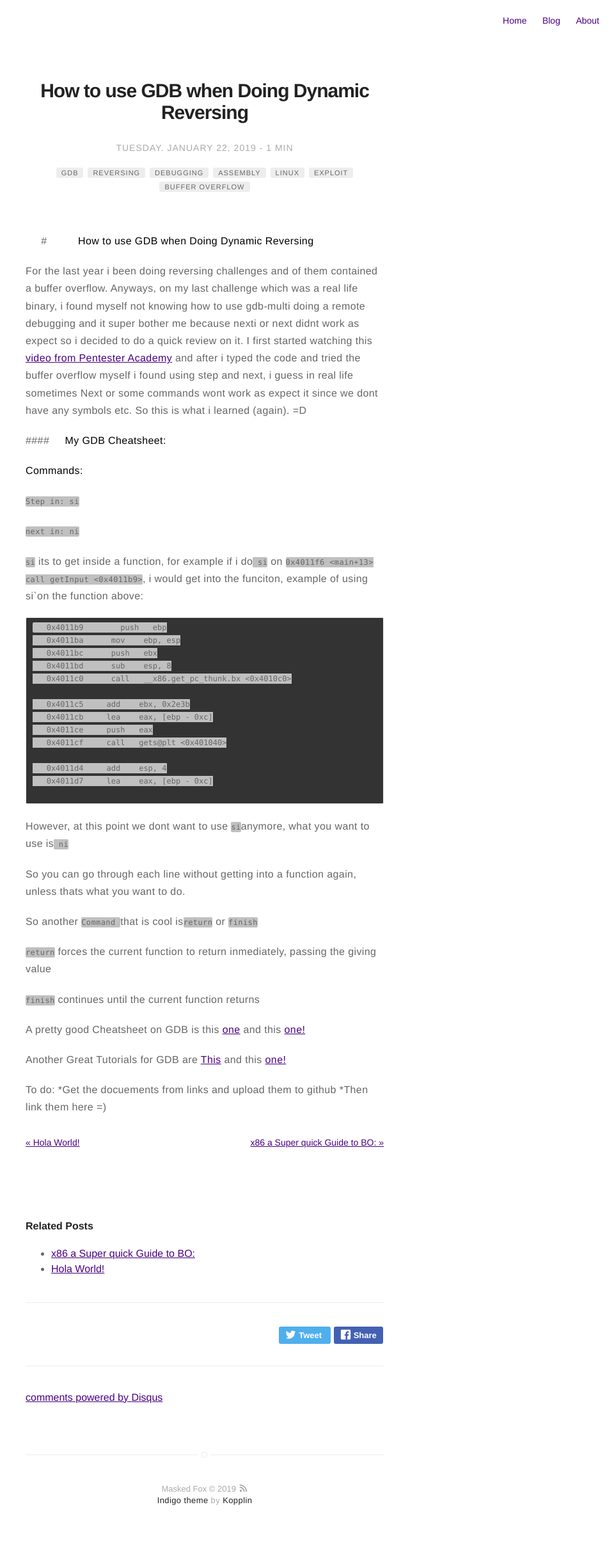
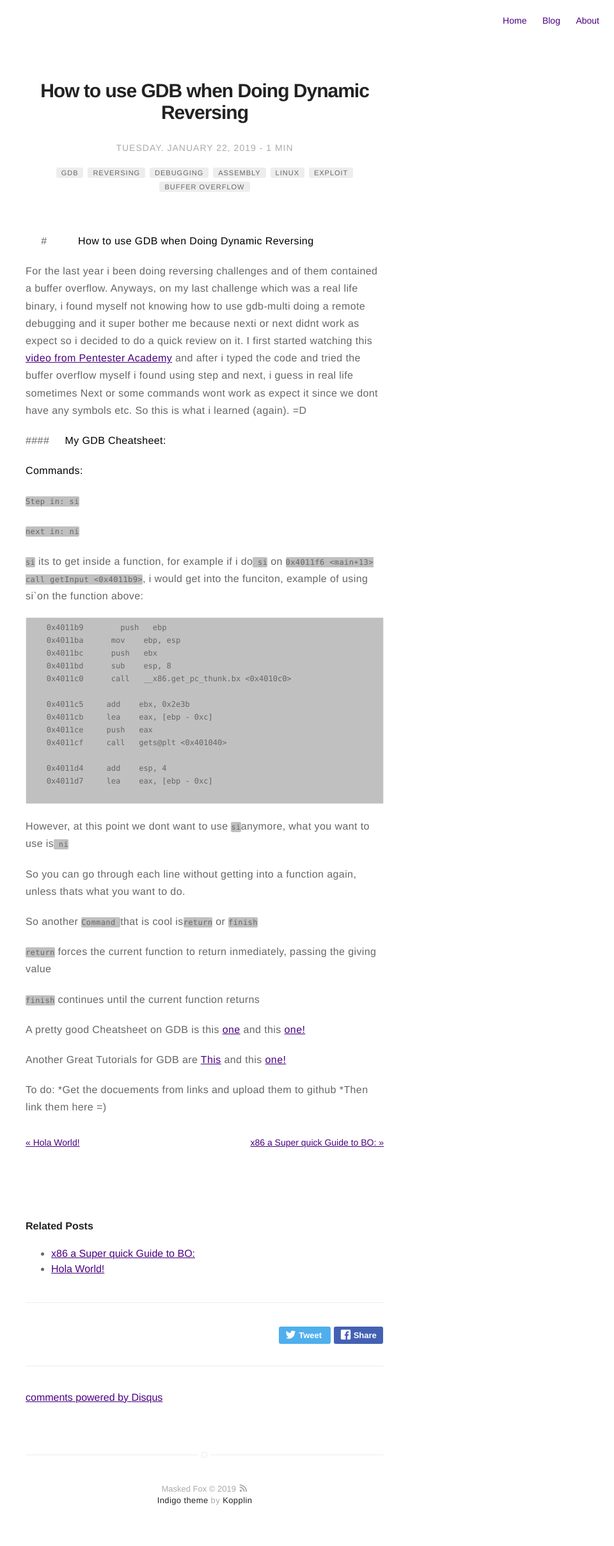
Before and after one commit to MaskedFox/maskedfox.github.io, a Jekyll site: the page built from _posts/2019-01-22-My-GDB-Cheat.md, in a window 1280 px wide. Shown: the whole page at 64% size, without its empty margins (320-1280 px from the left). Built offline with Jekyll 4.4.1, drawn with Linux system fonts in a browser that asks for light colours; comment, search, counter and statistics services are not loaded.

Commit message:
Update general.sass

```diff
--- a/_sass/base/general.sass
+++ b/_sass/base/general.sass
@@ -110,7 +110,7 @@ pre
 	font-size: 1.2rem
 	line-height: 2rem
 	overflow: auto
-	background: #333
+	background: #C0C0C0
 	border: 1px solid $epsilon
 	border-radius: 2px
 
```
